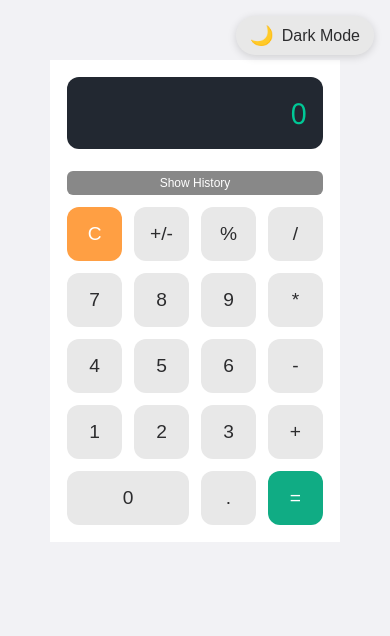
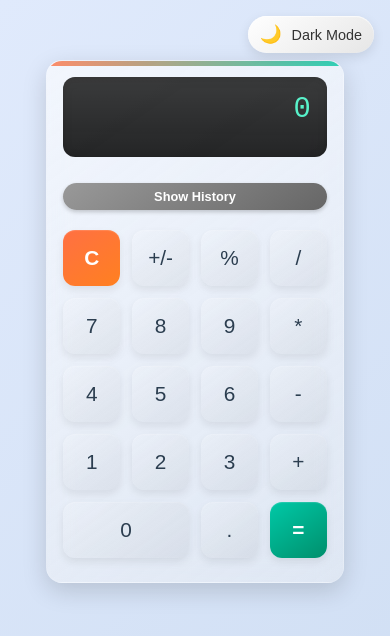
Before and after one commit to qnchoyy/Calculator-task, a React (Vite) app: page / in a window 390 px wide. Shown: the top 636 px of the page. Built offline with nearby package versions, Linux system fonts and the light colour scheme.

Commit message:
Update all styles

```diff
--- a/src/components/Calculator/Calculator.module.css
+++ b/src/components/Calculator/Calculator.module.css
@@ -1,7 +1,12 @@
 .calculator {
-  background-color: var(--color-calculator-bg);
-  border-radius: var(--radius);
-  box-shadow: 0 10px 40px rgba(0, 0, 0, 0.1);
+  background: linear-gradient(
+    145deg,
+    rgba(255, 255, 255, 0.6),
+    rgba(240, 240, 240, 0.4)
+  );
+  border-radius: 24px;
+  box-shadow: 0 12px 32px rgba(0, 0, 0, 0.15), 0 4px 6px rgba(0, 0, 0, 0.1),
+    inset 0 1px 2px rgba(255, 255, 255, 0.5);
   padding: var(--padding);
   display: flex;
   flex-direction: column;
@@ -10,61 +15,148 @@
   max-width: 420px;
   margin: 40px auto;
   backdrop-filter: blur(12px);
-  border: 1px solid rgba(255, 255, 255, 0.08);
-  transition: background 0.3s ease;
+  border: 1px solid rgba(255, 255, 255, 0.12);
+  transition: all 0.3s ease;
+  overflow: hidden;
+  position: relative;
+}
+
+.calculator::before {
+  content: "";
+  position: absolute;
+  top: 0;
+  left: 0;
+  width: 100%;
+  height: 5px;
+  background: linear-gradient(90deg, var(--color-accent), var(--color-equal));
+  opacity: 0.8;
 }
 
 .display {
-  background-color: var(--color-display-bg);
+  background: rgba(0, 0, 0, 0.85);
   color: var(--color-display-text);
   font-size: 2.4rem;
+  font-weight: 500;
   text-align: right;
-  padding: 20px;
-  border-radius: var(--radius);
-  min-height: 72px;
+  padding: 22px 24px;
+  border-radius: 16px;
+  min-height: 80px;
   word-wrap: break-word;
+  box-shadow: inset 0 2px 10px rgba(0, 0, 0, 0.2);
+  font-family: "Roboto Mono", monospace;
+  transition: all 0.3s ease;
+  position: relative;
+  overflow: hidden;
+}
+
+.display::after {
+  content: "";
+  position: absolute;
+  top: 0;
+  left: 0;
+  width: 100%;
+  height: 100%;
+  background: linear-gradient(
+    to bottom,
+    rgba(255, 255, 255, 0.1) 0%,
+    rgba(255, 255, 255, 0.05) 50%,
+    rgba(0, 0, 0, 0) 100%
+  );
+  pointer-events: none;
 }
 
 .expression {
   text-align: right;
-  font-size: 0.9rem;
+  font-size: 1rem;
   color: var(--color-dark-text);
-  opacity: 0.8;
-  margin-bottom: 4px;
+  opacity: 0.7;
+  margin-bottom: 6px;
+  font-family: "Roboto Mono", monospace;
+  padding-right: 8px;
+  transition: opacity 0.2s ease;
 }
 
 .buttons {
   display: grid;
   grid-template-columns: repeat(4, 1fr);
   gap: var(--gap);
+  padding: 8px 0;
 }
 
 button {
-  background-color: var(--color-button-bg);
+  background: linear-gradient(
+    145deg,
+    rgba(255, 255, 255, 0.15),
+    rgba(0, 0, 0, 0.05)
+  );
   border: none;
-  border-radius: var(--radius);
-  font-size: 1.4rem;
-  padding: 18px;
+  border-radius: 16px;
+  font-size: 1.6rem;
+  font-weight: 500;
+  padding: 20px 10px;
   cursor: pointer;
-  transition: 0.2s ease;
+  transition: all 0.2s ease;
   color: var(--color-dark-text);
+  box-shadow: 0 4px 8px rgba(0, 0, 0, 0.08),
+    inset 0 1px 1px rgba(255, 255, 255, 0.15);
+  position: relative;
+  overflow: hidden;
 }
 
 button:hover {
-  background-color: var(--color-button-hover);
-  opacity: 0.95;
-  transform: translateY(-1px);
-  box-shadow: 0 1px 4px rgba(0, 0, 0, 0.1);
+  background: linear-gradient(
+    145deg,
+    rgba(255, 255, 255, 0.2),
+    rgba(0, 0, 0, 0.08)
+  );
+  transform: translateY(-2px);
+  box-shadow: 0 6px 12px rgba(0, 0, 0, 0.15);
+}
+
+button:active {
+  transform: translateY(1px);
+  box-shadow: 0 2px 4px rgba(0, 0, 0, 0.1);
+}
+
+button::after {
+  content: "";
+  position: absolute;
+  top: 50%;
+  left: 50%;
+  width: 5px;
+  height: 5px;
+  background: rgba(255, 255, 255, 0.7);
+  opacity: 0;
+  border-radius: 100%;
+  transform: scale(1) translate(-50%, -50%);
+  pointer-events: none;
+}
+
+button:active::after {
+  animation: ripple 0.6s ease-out;
+}
+
+@keyframes ripple {
+  0% {
+    transform: scale(0) translate(-50%, -50%);
+    opacity: 0.8;
+  }
+  100% {
+    transform: scale(30) translate(-50%, -50%);
+    opacity: 0;
+  }
 }
 
 .clear {
-  background-color: var(--color-accent);
-  color: #fff;
+  background: linear-gradient(145deg, var(--color-accent), #ff8020);
+  color: white;
+  font-weight: 700;
 }
 
 .equal {
-  background-color: var(--color-equal);
-  color: #fff;
+  background: linear-gradient(145deg, var(--color-equal), #008f6c);
+  color: white;
+  font-weight: 700;
 }
 
 .zero {
@@ -72,63 +164,155 @@ button:hover {
 }
 
 .history {
-  margin-top: 16px;
-  background-color: var(--color-button-bg);
-  border-radius: var(--radius);
-  padding: 12px;
+  margin-top: 20px;
+  background: rgba(0, 0, 0, 0.05);
+  border-radius: 16px;
+  padding: 16px 20px;
   font-size: 0.9rem;
-  max-height: 160px;
+  max-height: 180px;
   overflow-y: auto;
   color: var(--color-dark-text);
+  box-shadow: inset 0 1px 3px rgba(0, 0, 0, 0.1);
+  scrollbar-width: thin;
+  scrollbar-color: rgba(0, 0, 0, 0.2) transparent;
 }
 
 .history h4 {
-  margin: 0 0 8px 0;
+  margin: 0 0 12px 0;
+  font-size: 1.1rem;
+  color: var(--color-accent);
+  position: relative;
+  display: inline-block;
+}
+
+.history h4::after {
+  content: "";
+  position: absolute;
+  bottom: -4px;
+  left: 0;
+  width: 50%;
+  height: 2px;
+  background: var(--color-accent);
+  opacity: 0.5;
+}
+
+.history ul {
+  list-style: none;
+  padding: 0;
+}
+
+.history li {
+  padding: 8px 0;
+  border-bottom: 1px solid rgba(0, 0, 0, 0.05);
+  transition: background 0.2s ease;
+}
+
+.history li:hover {
+  background: rgba(0, 0, 0, 0.02);
 }
 
 .toggleHistoryBtn,
 .clearHistoryBtn {
-  background-color: #888;
-  color: #fff;
+  background: linear-gradient(145deg, #999, #666);
+  color: white;
   border: none;
-  padding: 6px 10px;
-  margin-top: 10px;
-  border-radius: 6px;
+  padding: 8px 14px;
+  margin-top: 14px;
+  border-radius: 20px;
   cursor: pointer;
-  font-size: 0.85rem;
+  font-size: 0.9rem;
+  font-weight: 600;
+  box-shadow: 0 2px 4px rgba(0, 0, 0, 0.2);
+  transition: all 0.2s ease;
 }
 
 .toggleHistoryBtn:hover,
 .clearHistoryBtn:hover {
-  background-color: #666;
+  background: linear-gradient(145deg, #888, #555);
+  transform: translateY(-1px);
+}
+
+.noHistory {
+  font-style: italic;
+  opacity: 0.7;
+  text-align: center;
+  padding: 20px 0;
+}
+
+:global(body.dark) .calculator {
+  background: linear-gradient(
+    145deg,
+    rgba(50, 50, 55, 0.6),
+    rgba(20, 20, 25, 0.4)
+  );
+  box-shadow: 0 12px 32px rgba(0, 0, 0, 0.4), 0 4px 6px rgba(0, 0, 0, 0.2),
+    inset 0 1px 2px rgba(255, 255, 255, 0.05);
+}
+
+:global(body.dark) .display {
+  background: rgba(0, 0, 0, 0.8);
+  box-shadow: inset 0 2px 10px rgba(0, 0, 0, 0.4);
+}
+
+:global(body.dark) button {
+  background: linear-gradient(
+    145deg,
+    rgba(70, 70, 75, 0.8),
+    rgba(40, 40, 45, 0.8)
+  );
+  box-shadow: 0 4px 8px rgba(0, 0, 0, 0.2),
+    inset 0 1px 1px rgba(255, 255, 255, 0.05);
+}
+
+:global(body.dark) button:hover {
+  background: linear-gradient(
+    145deg,
+    rgba(80, 80, 85, 0.8),
+    rgba(50, 50, 55, 0.8)
+  );
+}
+
+:global(body.dark) .history {
+  background: rgba(20, 20, 25, 0.6);
+  box-shadow: inset 0 1px 3px rgba(0, 0, 0, 0.3);
+}
+
+:global(body.dark) .history li {
+  border-bottom: 1px solid rgba(255, 255, 255, 0.05);
+}
+
+:global(body.dark) .history li:hover {
+  background: rgba(255, 255, 255, 0.03);
 }
 
 @media (max-width: 480px) {
   .calculator {
-    max-width: 100%;
     padding: 16px;
-    border-radius: 0;
-    box-shadow: none;
+    border-radius: 16px;
+    box-shadow: 0 8px 24px rgba(0, 0, 0, 0.15);
   }
 
   .display {
     font-size: 1.8rem;
     padding: 16px;
+    border-radius: 12px;
   }
 
   button {
-    font-size: 1.2rem;
+    font-size: 1.3rem;
     padding: 16px;
+    border-radius: 12px;
   }
 
   .history {
     font-size: 0.85rem;
     max-height: 120px;
+    padding: 12px 16px;
   }
 
   .toggleHistoryBtn,
   .clearHistoryBtn {
-    font-size: 0.75rem;
-    padding: 5px 8px;
+    font-size: 0.8rem;
+    padding: 6px 10px;
   }
 }
--- a/src/components/DarkModeToggle/DarkModeToggle.jsx
+++ b/src/components/DarkModeToggle/DarkModeToggle.jsx
@@ -2,11 +2,23 @@ import { useEffect, useState } from "react";
 import styles from "./DarkModeToggle.module.css";
 
 export default function DarkModeToggle() {
-  const [darkMode, setDarkMode] = useState(false);
+  const [darkMode, setDarkMode] = useState(
+    window.matchMedia &&
+      window.matchMedia("(prefers-color-scheme: dark)").matches
+  );
 
   useEffect(() => {
     document.body.classList.toggle("dark", darkMode);
+
+    localStorage.setItem("darkMode", darkMode ? "true" : "false");
   }, [darkMode]);
+
+  useEffect(() => {
+    const savedMode = localStorage.getItem("darkMode");
+    if (savedMode !== null) {
+      setDarkMode(savedMode === "true");
+    }
+  }, []);
 
   const handleClick = () => {
     setDarkMode((prev) => !prev);
@@ -14,7 +26,11 @@ export default function DarkModeToggle() {
 
   return (
     <div className={styles.wrapper}>
-      <button className={styles.toggleBtn} onClick={handleClick}>
+      <button
+        className={styles.toggleBtn}
+        onClick={handleClick}
+        aria-label="Toggle dark mode"
+      >
         <span className={`${styles.icon} ${darkMode ? styles.rotate : ""}`}>
           {darkMode ? "☀️" : "🌙"}
         </span>
--- a/src/components/DarkModeToggle/DarkModeToggle.module.css
+++ b/src/components/DarkModeToggle/DarkModeToggle.module.css
@@ -1,35 +1,86 @@
 .wrapper {
   position: absolute;
-  top: 16px;
-  right: 16px;
+  top: 20px;
+  right: 20px;
   z-index: 1000;
 }
 
 .toggleBtn {
-  background: var(--color-button-bg);
-  color: var(--color-dark-text);
+  background: linear-gradient(145deg, #ffffff, #e6e6e6);
+  color: #333;
   border: none;
-  padding: 8px 14px;
+  padding: 10px 16px;
   font-size: 1rem;
-  border-radius: 20px;
+  border-radius: 50px;
   cursor: pointer;
   display: flex;
   align-items: center;
-  gap: 8px;
-  box-shadow: 0 2px 8px rgba(0, 0, 0, 0.15);
-  transition: background 0.3s ease, transform 0.2s ease;
+  gap: 10px;
+  box-shadow: 0 4px 12px rgba(0, 0, 0, 0.1),
+    inset 0 1px 1px rgba(255, 255, 255, 0.7);
+  transition: all 0.3s ease;
+  font-weight: 500;
+  position: relative;
+  overflow: hidden;
 }
 
 .toggleBtn:hover {
-  background: var(--color-button-hover);
-  transform: scale(1.05);
+  transform: translateY(-2px);
+  box-shadow: 0 6px 16px rgba(0, 0, 0, 0.15);
+}
+
+.toggleBtn:active {
+  transform: translateY(1px);
+  box-shadow: 0 2px 8px rgba(0, 0, 0, 0.1);
 }
 
 .icon {
   font-size: 1.2rem;
-  transition: transform 0.3s ease;
+  transition: transform 0.5s cubic-bezier(0.68, -0.55, 0.27, 1.55);
+  display: flex;
+  align-items: center;
+  justify-content: center;
 }
 
 .icon.rotate {
   transform: rotate(360deg);
 }
+
+:global(body.dark) .toggleBtn {
+  background: linear-gradient(145deg, #3a3a3c, #2c2c2e);
+  color: #eee;
+  box-shadow: 0 4px 12px rgba(0, 0, 0, 0.3),
+    inset 0 1px 1px rgba(255, 255, 255, 0.1);
+}
+
+@keyframes pulse {
+  0% {
+    box-shadow: 0 0 0 0 rgba(255, 255, 255, 0.4);
+  }
+  70% {
+    box-shadow: 0 0 0 10px rgba(255, 255, 255, 0);
+  }
+  100% {
+    box-shadow: 0 0 0 0 rgba(255, 255, 255, 0);
+  }
+}
+
+.toggleBtn:hover .icon {
+  animation: pulse 1.5s infinite;
+}
+
+@media (max-width: 480px) {
+  .wrapper {
+    top: 16px;
+    right: 16px;
+  }
+
+  .toggleBtn {
+    padding: 8px 12px;
+    font-size: 0.9rem;
+  }
+
+  .icon {
+    font-size: 1.1rem;
+  }
+}
--- a/src/styles/variables.css
+++ b/src/styles/variables.css
@@ -1,29 +1,35 @@
 :root {
-  --color-bg: #f2f2f5;
-  --color-calculator-bg: #ffffff;
-  --color-display-bg: #222831;
-  --color-display-text: #00c896;
-  --color-button-bg: #e8e8e8;
-  --color-button-hover: #dcdcdc;
-  --color-accent: #ff9f43;
-  --color-equal: #10ac84;
-  --color-dark-text: #2c2c2e;
+  --color-bg: #f0f4f8;
+  --color-calculator-bg: rgba(255, 255, 255, 0.8);
+  --color-display-bg: #1a1a1a;
+  --color-display-text: #4df0c6;
+  --color-button-bg: rgba(240, 240, 240, 0.7);
+  --color-button-hover: rgba(230, 230, 230, 0.9);
+  --color-accent: #ff7043;
+  --color-equal: #00c9a7;
+  --color-dark-text: #2c3e50;
 
-  --radius: 12px;
+  --radius: 16px;
   --gap: 12px;
-  --padding: 20px;
+  --padding: 24px;
+}
+
+body {
+  background: linear-gradient(135deg, #e0eafc 0%, #cfdef3 100%);
+  font-family: "Inter", "Segoe UI", sans-serif;
+  transition: background 0.5s ease;
 }
 
 body.dark {
-  background: linear-gradient(135deg, #1c1c1e 0%, #2b2b2e 100%);
+  background: linear-gradient(135deg, #16222a 0%, #3a6073 100%);
 
   --color-bg: transparent;
   --color-calculator-bg: rgba(44, 44, 46, 0.6);
   --color-display-bg: #111;
-  --color-display-text: #a5f3fc;
-  --color-button-bg: #3a3a3c;
-  --color-button-hover: #4a4a4c;
-  --color-accent: #ffb74d;
-  --color-equal: #00bfa5;
-  --color-dark-text: #f0f0f0;
+  --color-display-text: #4df0c6;
+  --color-button-bg: rgba(60, 60, 70, 0.7);
+  --color-button-hover: rgba(70, 70, 80, 0.9);
+  --color-accent: #ff9f43;
+  --color-equal: #00d9b6;
+  --color-dark-text: #ecf0f1;
 }
```
